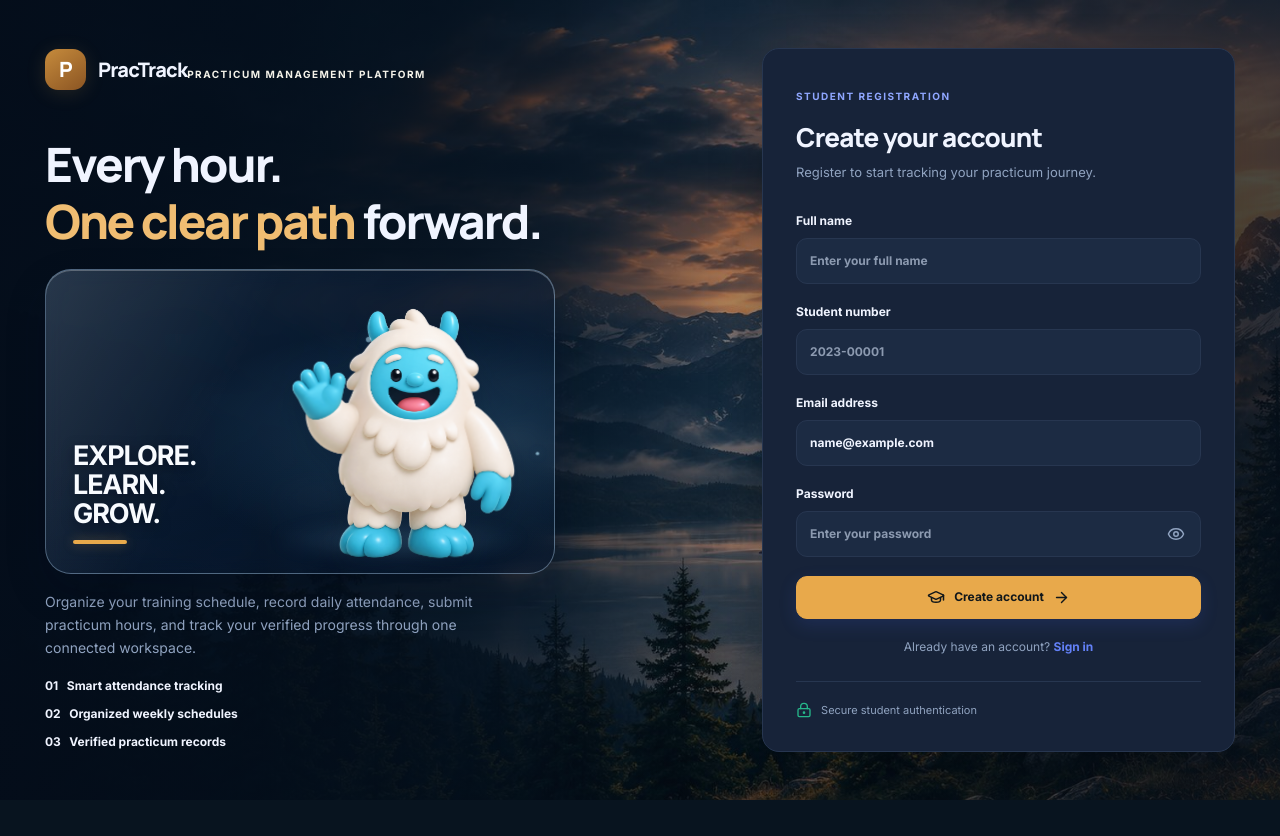
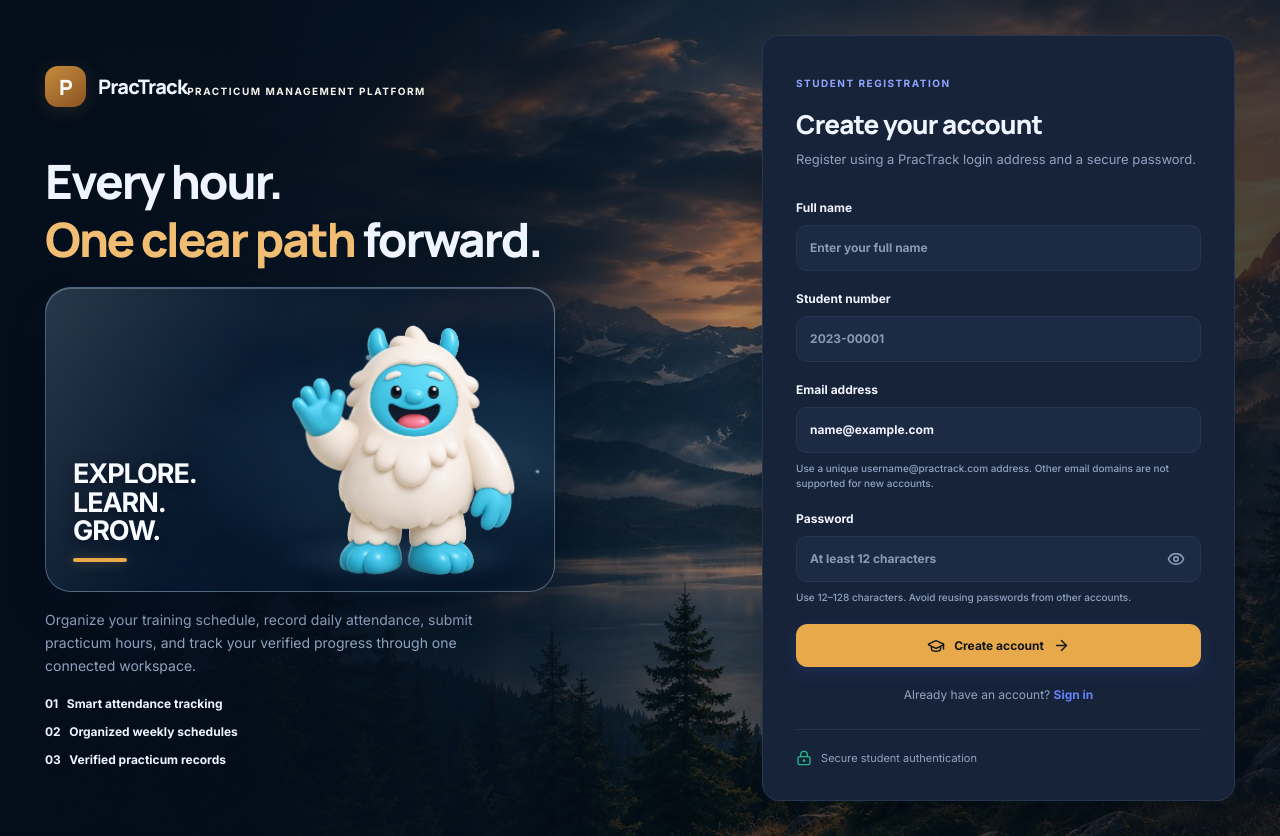
Before and after one commit to kimilouie3000/Practrack, a React (Vite) app in the folder frontend/: page /login in a window 1280 px wide. Both pictures are taken after typing "name@example.com", "Sample123" into the empty fields and a click on the button "Create an account". Before the commit the page ends 800 px from the top, so only its background shows below. Built offline with nearby package versions, Linux system fonts and the light colour scheme; no server answers.

Commit message:
fix: align registration form and guidance with server account rules

```diff
--- a/frontend/src/App.jsx
+++ b/frontend/src/App.jsx
@@ -31,6 +31,7 @@ import {
 // Load the WebGL avatar only on the login/register page, not inside dashboards.
 const YetiAvatar = lazy(() => import("./components/YetiAvatar"));
 import { roleHome } from "./utils/roleHome";
+import { registrationError, REGISTRATION_PASSWORD_MIN } from "./utils/registrationValidation";
 import "./portal.css";
 
 import { AuthProvider } from "./context/AuthContext";
@@ -200,28 +201,9 @@ function AuthPage() {
     }
 
     if (isRegister) {
-      if (form.name.trim().length < 2) {
-        toast.error(
-          "Enter your complete name."
-        );
-        return;
-      }
-
-      if (
-        !/^\d{4}-\d{5}$/.test(
-          form.studentNo.trim()
-        )
-      ) {
-        toast.error(
-          "Student number must follow YYYY-NNNNN."
-        );
-        return;
-      }
-
-      if (form.password.length < 8) {
-        toast.error(
-          "Password must contain at least 8 characters."
-        );
+      const error = registrationError({ ...form, email });
+      if (error) {
+        toast.error(error);
         return;
       }
     }
@@ -358,7 +340,7 @@ function AuthPage() {
 
           <p className="subtle">
             {isRegister
-              ? "Register to start tracking your practicum journey."
+              ? "Register using a PracTrack login address and a secure password."
               : "Sign in to continue to your workspace."}
           </p>
 
@@ -425,6 +407,9 @@ function AuthPage() {
                 )
               }
             />
+            {isRegister && (
+              <small>Use a unique username@practrack.com address. Other email domains are not supported for new accounts.</small>
+            )}
           </label>
 
           <label className="field">
@@ -448,14 +433,14 @@ function AuthPage() {
                 name="password"
                 required
                 minLength={
-                  isRegister ? 8 : undefined
+                  isRegister ? REGISTRATION_PASSWORD_MIN : undefined
                 }
                 autoComplete={
                   isRegister
                     ? "new-password"
                     : "current-password"
                 }
-                placeholder="Enter your password"
+                placeholder={isRegister ? "At least 12 characters" : "Enter your password"}
                 value={form.password}
                 onChange={event =>
                   updateForm(
@@ -486,6 +471,9 @@ function AuthPage() {
                 )}
               </button>
             </div>
+            {isRegister && (
+              <small>Use 12–128 characters. Avoid reusing passwords from other accounts.</small>
+            )}
           </label>
 
           <button
```
